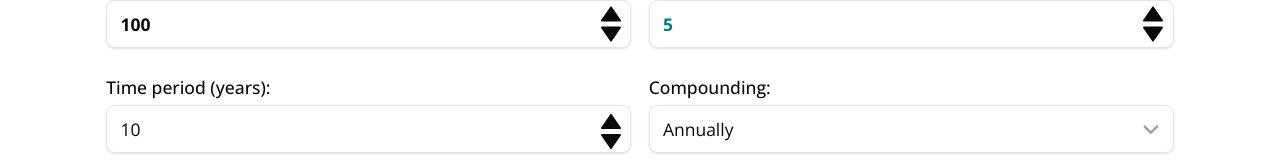
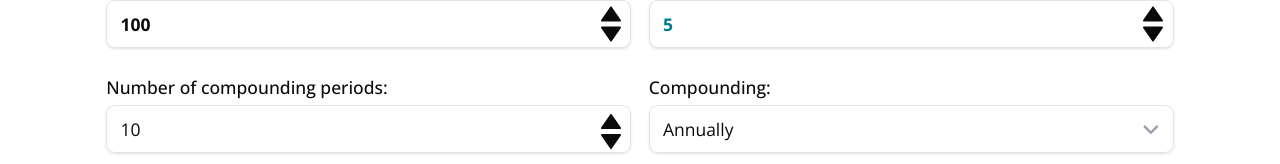
Before and after one commit to SU-SWS/ifdm_learning_apps, a Next.js app: page /interactives/interest-calculator in a window 1280 px wide. Shown: the part 218-382 px from the top of the page. Built offline with nearby package versions, Linux system fonts and the light colour scheme.

Commit message:
IFDM-111: Changed time label to number of compounding periods

```diff
--- a/app/interactives/interest-calculator/page.tsx
+++ b/app/interactives/interest-calculator/page.tsx
@@ -212,7 +212,7 @@ const InterestRateVisual = () => {
         <div className="flex flex-wrap gap-4 mb-6 flex-col md:flex-row">
           <div className="flex-1 min-w-[150px]">
             <label className="block text-md font-medium text-[var(--foreground)] mb-1">
-              Time period (years):
+              Number of compounding periods:
             </label>
             <div className="relative">
               <input
```
